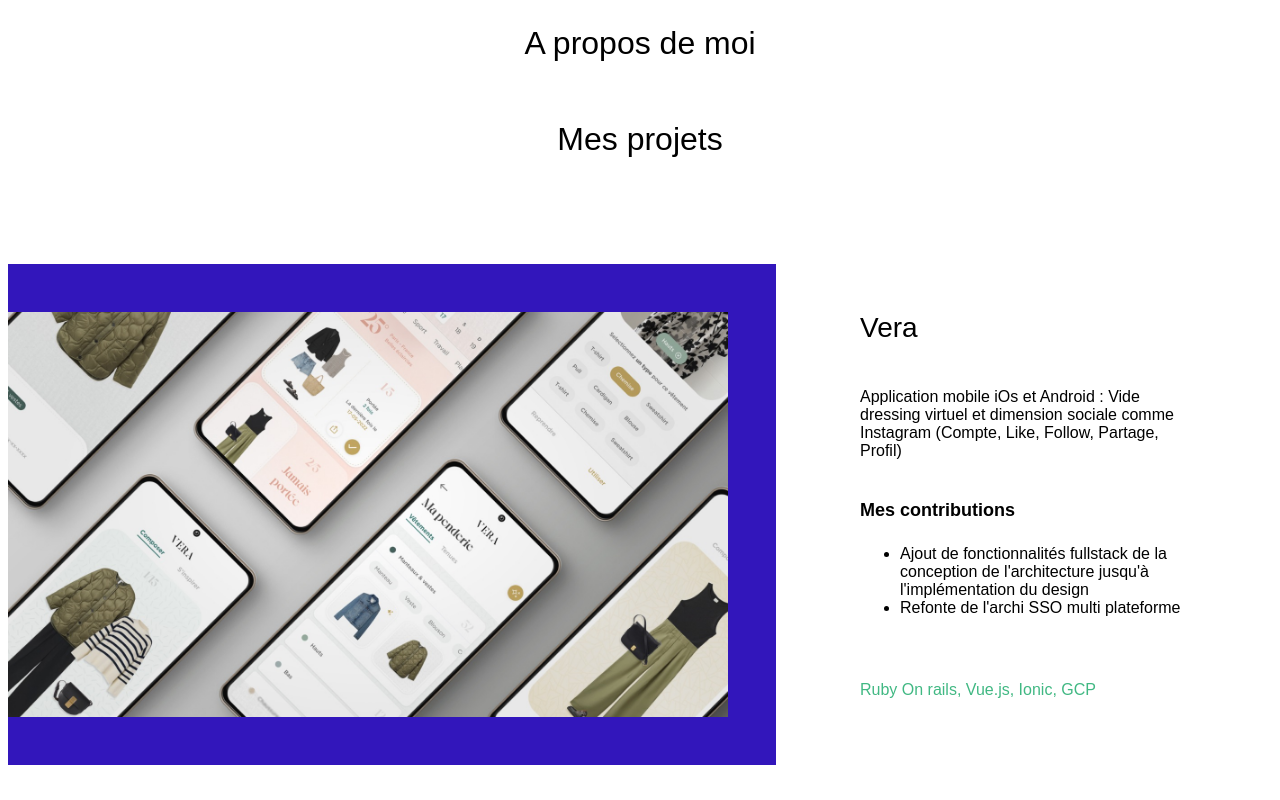
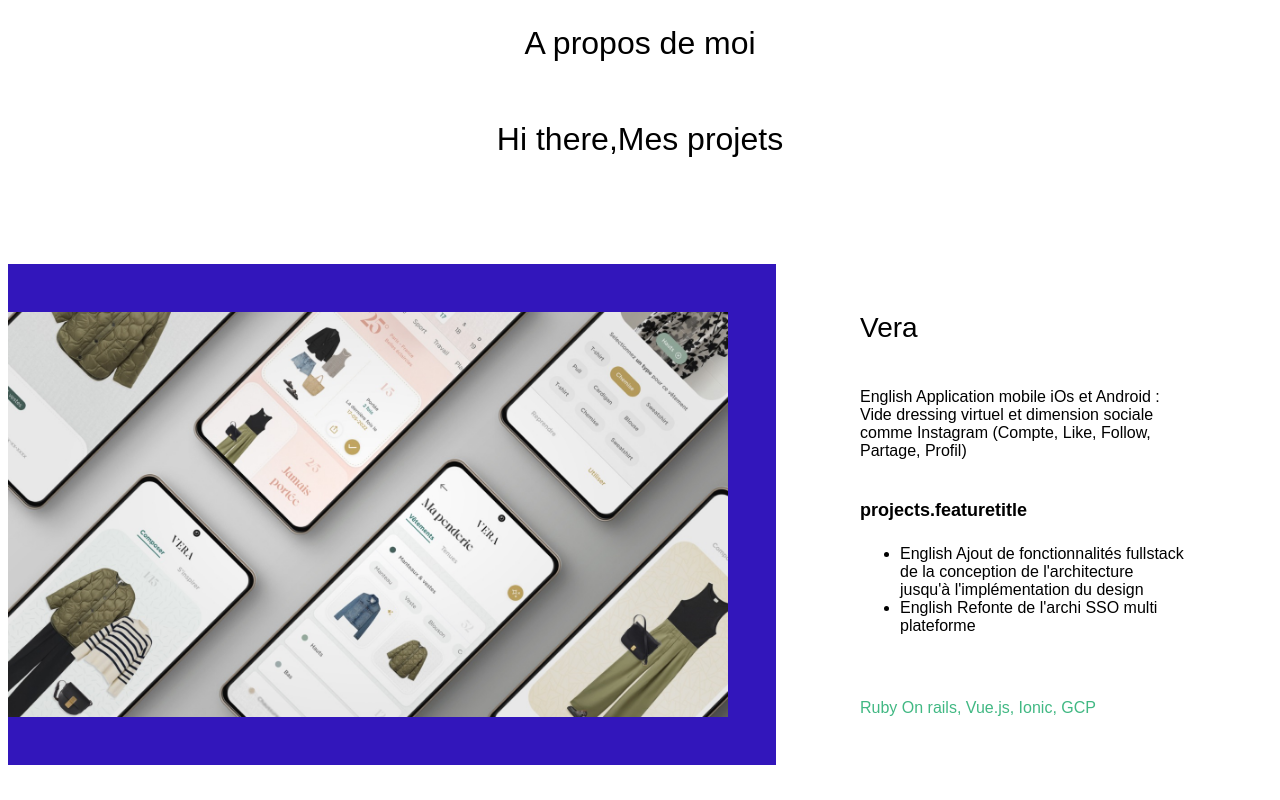
Before and after one commit to Git-TM/portfolio-freelance, a Vue app: page / in a window 1280 px wide. Shown: the part 640-1440 px from the top of the page. Built offline with nearby package versions, Linux system fonts and the light colour scheme; a web font is replaced by a local one.

Commit message:
Traduction dynamique avec arrays pour les contributions

```diff
--- a/src/components/detail-projet/DetailProjet.vue
+++ b/src/components/detail-projet/DetailProjet.vue
@@ -3,17 +3,19 @@
 import projectVera from '@/assets/images/project-vera.jpeg';
 import projectAnnuaire from '@/assets/images/project-annuaire.png';
 import projectQuelleenergie from '@/assets/images/project-quelleenergie.png';
+import { computed } from 'vue';
 
-  const { t, tm } = useI18n();
+const { t, tm, rt } = useI18n();
 
 const props = defineProps<{
   projectKey: string;
   index: number;
 }>();
 
-  // const projectName = tm(`projects.${props.projectKey}.t`);
-  const projectResults = tm(`projects.${props.projectKey}.implication`);
-  // const srcImg = `@/assets/images/project-${props.projectKey}.png`;
+interface Feature {
+  feature: string;
+}
+const features = computed<Feature[]>(() => tm(`projects.${props.projectKey}.features`));
 
 const projectImages: Record<string, string> = {
   vera: projectVera,
@@ -22,9 +24,8 @@
 };
 
 const getBorderClass = () => {
-      return props.index % 2 === 0 ? "no-border-left" : "no-border-right"
-    }
-    console.log(getBorderClass());
+  return props.index % 2 === 0 ? "no-border-left" : "no-border-right";
+};
 </script>
 
 <template>
@@ -36,15 +37,17 @@
       <h3>{{ t(`projects.${props.projectKey}.title`) }}</h3>
        <p>{{ t(`projects.${props.projectKey}.description`) }}</p>
        <div class="project-content-contribution">
-        <h4>Mes contributions</h4>
+         <h4>{{ t('projects.featuretitle') }}</h4>
          <ul>
-          <li v-for="(result, i) in projectResults">{{ result }}</li>
+          <li v-for="(featureObj, i) in features" :key="i">
+            {{ rt(featureObj.feature) }}
+          </li>
          </ul>
        </div>
        <p class="blue-font">{{ t(`projects.${props.projectKey}.technologies`) }}</p>
     </div>
     <div v-if="props.index % 2 !== 0" class="project-container-image">
-      <img alt="Vue logo" :class="getBorderClass()" class="project-photo"  :src="projectImages[props.projectKey]" />
+      <img alt="Vue logo" :class="getBorderClass()" class="project-photo" :src="projectImages[props.projectKey]" />
     </div>
   </div>
 </template>
--- a/src/components/detail-projets/DetailProjets.vue
+++ b/src/components/detail-projets/DetailProjets.vue
@@ -8,7 +8,7 @@
 </script>
 
 <template>
-    <h2>Mes projets</h2>
+    <h2>{{t('banner.headline')}}Mes projets</h2>
     <div class="details-projets">
         <div v-for="(project, index) in projects" :key="index">
             <DetailProjet :projectKey="project" :index="index" />
--- a/src/locales/en.json
+++ b/src/locales/en.json
@@ -9,10 +9,14 @@
     "projects": {
       "vera": {
         "title": "Vera",
-        "description": "Application mobile iOs et Android : Vide dressing virtuel et dimension sociale comme Instagram (Compte, Like, Follow, Partage, Profil)",
-        "implication": [
-          "Ajout de fonctionnalités fullstack de la conception de l'architecture jusqu'à l'implémentation du design",
-          "Refonte de l'archi SSO multi plateforme"
+        "description": "English Application mobile iOs et Android : Vide dressing virtuel et dimension sociale comme Instagram (Compte, Like, Follow, Partage, Profil)",
+        "features": [
+          {
+            "feature": "English Ajout de fonctionnalités fullstack de la conception de l'architecture jusqu'à l'implémentation du design"
+          },
+          {
+            "feature": "English Refonte de l'archi SSO multi plateforme"
+          }
         ],
         "technologies": "Ruby On rails, Vue.js, Ionic, GCP"
       },
--- a/src/locales/fr.json
+++ b/src/locales/fr.json
@@ -7,12 +7,17 @@
       "subheadline": "Je suis développeur fullstack passioné, et je code principalement en Ruby On Rails et Vue.js"
     },
     "projects": {
+      "featuretitle": "Mes contributions",
       "vera": {
         "title": "Vera",
         "description": "Application mobile iOs et Android : Vide dressing virtuel et dimension sociale comme Instagram (Compte, Like, Follow, Partage, Profil)",
-        "implication": [
-          "Ajout de fonctionnalités fullstack de la conception de l'architecture jusqu'à l'implémentation du design",
-          "Refonte de l'archi SSO multi plateforme"
+        "features": [
+          {
+            "feature": "Ajout de fonctionnalités fullstack de la conception de l'architecture jusqu'à l'implémentation du design"
+          },
+          {
+            "feature": "Refonte de l'archi SSO multi plateforme"
+          }
         ],
         "technologies": "Ruby On rails, Vue.js, Ionic, GCP"
       },
```
Lines whose indentation alone changed are shown as unchanged.
